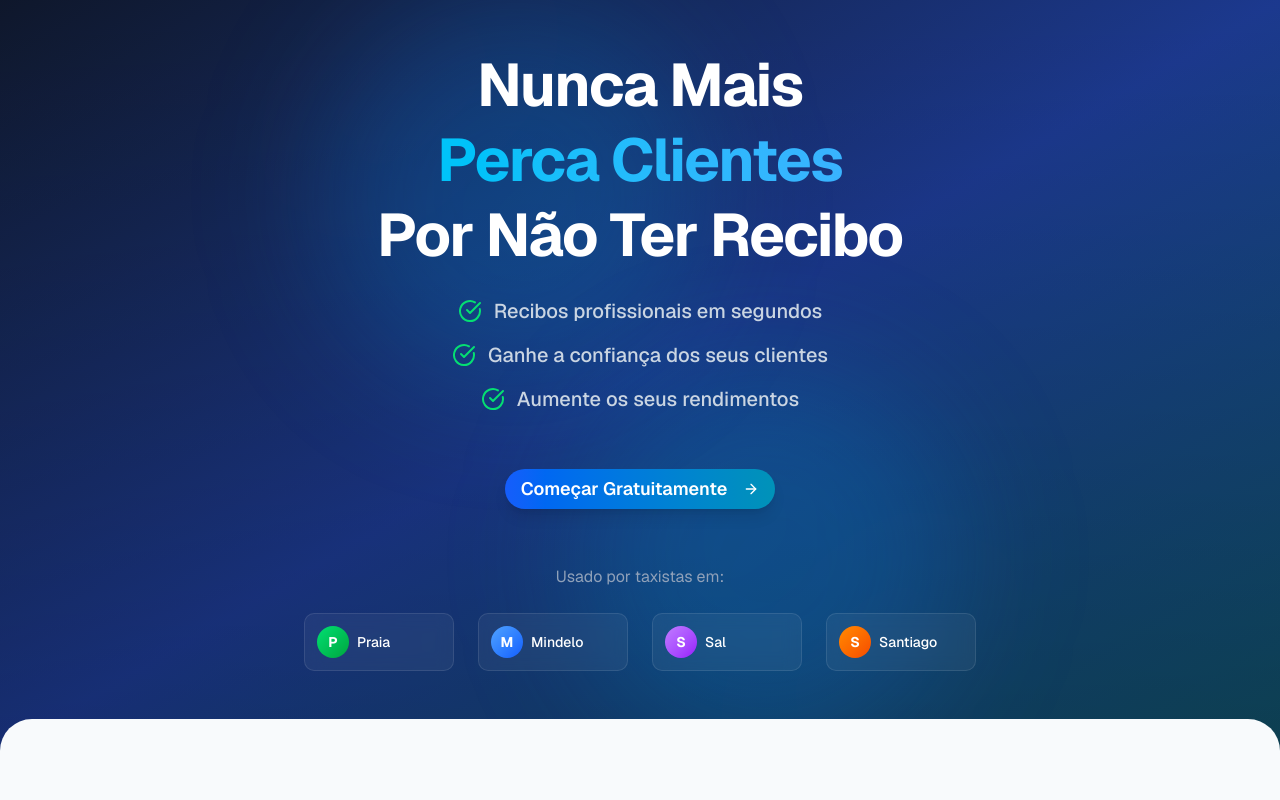
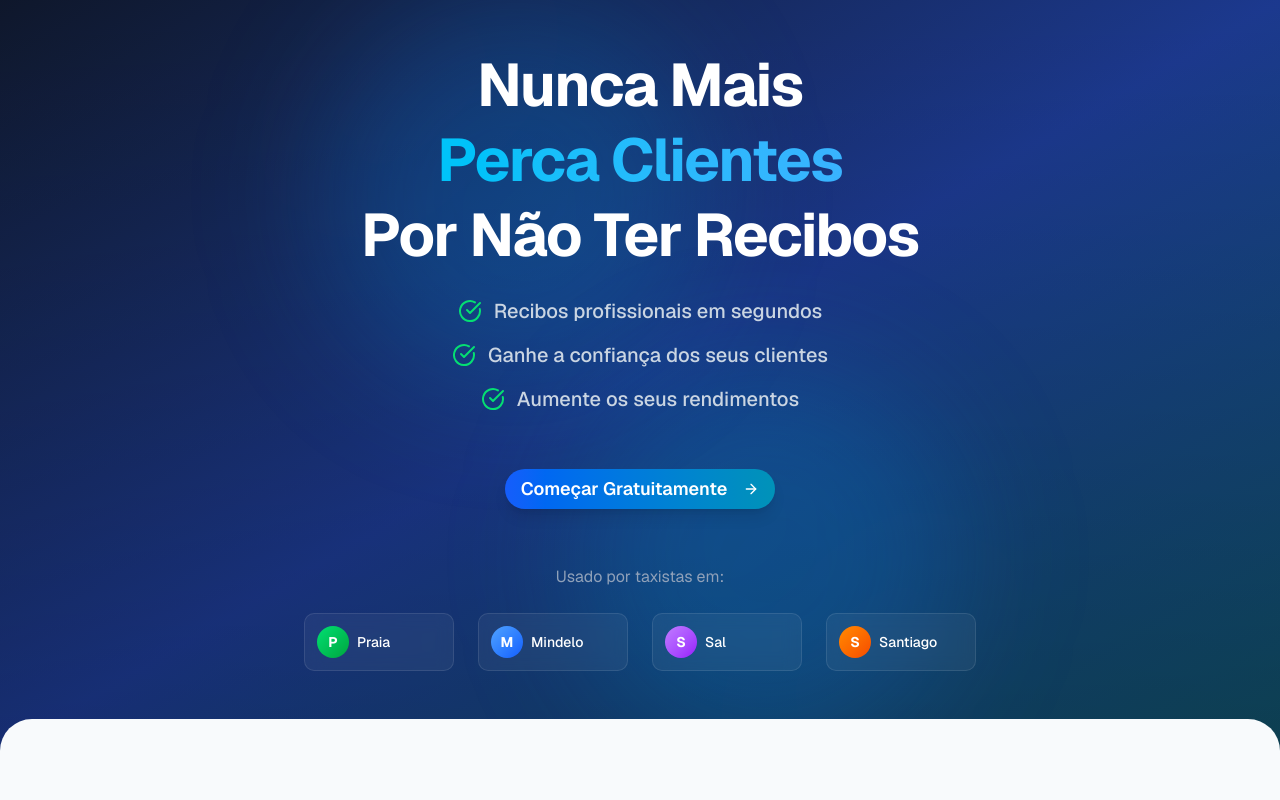
Before and after one commit to Steravy/taxifatura, a Next.js app: page / in a window 1280 px wide. Shown: the top 800 px of the page. Built offline with nearby package versions, Linux system fonts and the light colour scheme; no server answers.

Commit message:
chore: Makes word plural

```diff
--- a/src/components/home/hero-section.tsx
+++ b/src/components/home/hero-section.tsx
@@ -23,7 +23,7 @@ export function HeroSection() {
               <span className="block bg-gradient-to-r from-cyan-400 to-blue-400 bg-clip-text text-transparent">
                 Perca Clientes
               </span>
-              <span className="block">Por Não Ter Recibo</span>
+              <span className="block">Por Não Ter Recibos</span>
             </h1>
 
             <div className="space-y-3 md:space-y-4 max-w-2xl mx-auto">
```
